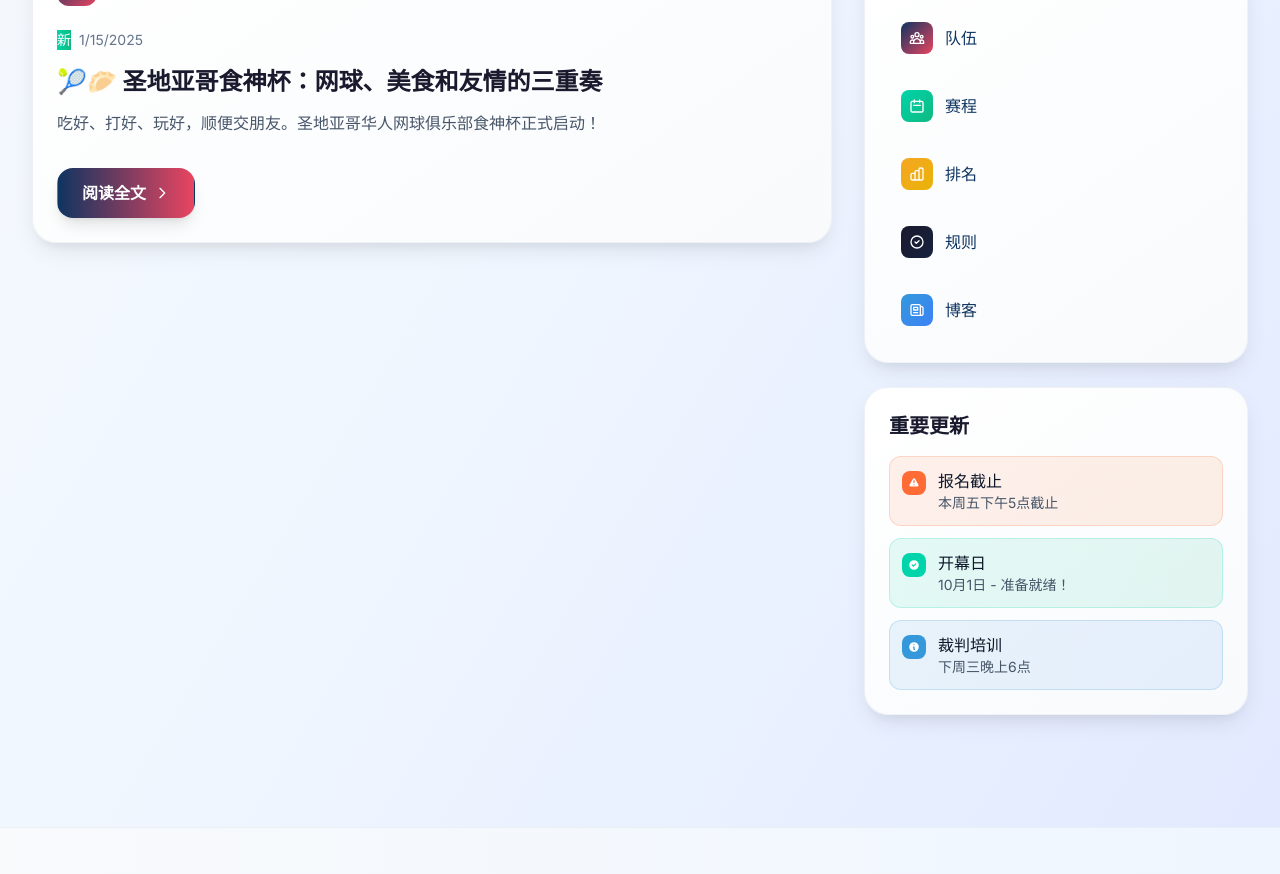
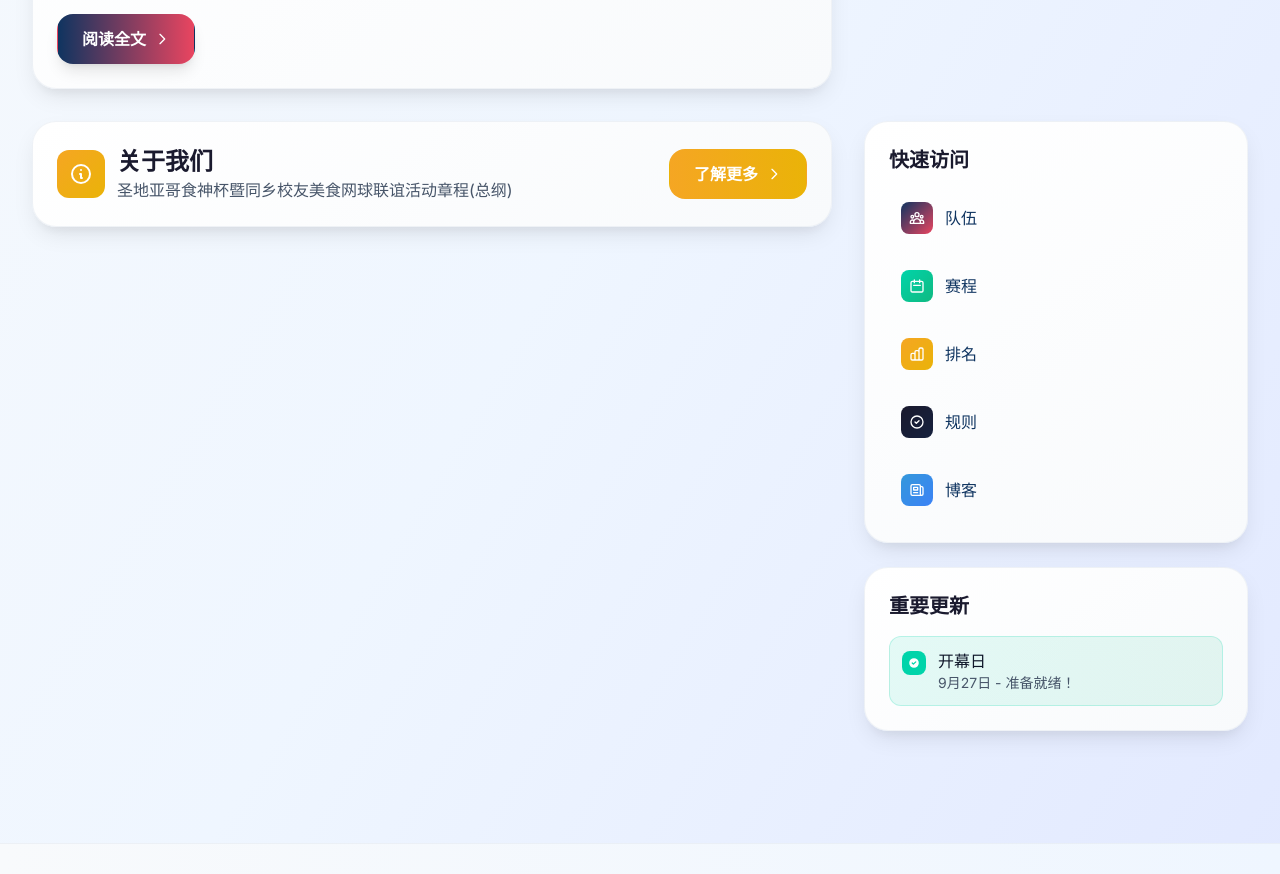
Before and after one commit to seghippo/foodgodcup.github.io, a Next.js app: page / in a window 1280 px wide. Shown: the part 940-1814 px from the top of the page. Built offline with nearby package versions, Linux system fonts and the light colour scheme.

Commit message:
重新排列首页布局：将关于我们移到最新消息下面，简化重要更新只保留开幕日并更新日期为9/27

```diff
--- a/app/page.tsx
+++ b/app/page.tsx
@@ -114,29 +114,6 @@ export default function HomePage() {
         </div>
       </section>
 
-      {/* About Us Preview */}
-      <section className="card">
-        <div className="flex items-center justify-between">
-          <div className="flex items-center gap-3">
-            <div className="w-12 h-12 bg-gradient-to-br from-league-gold to-yellow-500 rounded-xl flex items-center justify-center">
-              <svg className="w-6 h-6 text-white" fill="none" stroke="currentColor" viewBox="0 0 24 24">
-                <path strokeLinecap="round" strokeLinejoin="round" strokeWidth={2} d="M13 16h-1v-4h-1m1-4h.01M21 12a9 9 0 11-18 0 9 9 0 0118 0z" />
-              </svg>
-            </div>
-            <div>
-              <h2 className="text-2xl font-bold text-league-primary dark:text-white">{t('about.title')}</h2>
-              <p className="text-slate-600 dark:text-slate-400">{t('about.subtitle')}</p>
-            </div>
-          </div>
-          <Link href="/about" className="btn-gold">
-            <span>{t('about.learnMore')}</span>
-            <svg className="w-4 h-4" fill="none" stroke="currentColor" viewBox="0 0 24 24">
-              <path strokeLinecap="round" strokeLinejoin="round" strokeWidth={2} d="M9 5l7 7-7 7" />
-            </svg>
-          </Link>
-        </div>
-      </section>
-
       {/* Main Content Grid */}
       <section className="grid lg:grid-cols-3 gap-8">
         {/* Latest Blog Post */}
@@ -182,6 +159,31 @@ export default function HomePage() {
                 <p className="text-slate-500 dark:text-slate-400">No posts yet. Check back soon!</p>
               </div>
             )}
+          </div>
+        </div>
+
+        {/* About Us Preview */}
+        <div className="lg:col-span-2">
+          <div className="card">
+            <div className="flex items-center justify-between">
+              <div className="flex items-center gap-3">
+                <div className="w-12 h-12 bg-gradient-to-br from-league-gold to-yellow-500 rounded-xl flex items-center justify-center">
+                  <svg className="w-6 h-6 text-white" fill="none" stroke="currentColor" viewBox="0 0 24 24">
+                    <path strokeLinecap="round" strokeLinejoin="round" strokeWidth={2} d="M13 16h-1v-4h-1m1-4h.01M21 12a9 9 0 11-18 0 9 9 0 0118 0z" />
+                  </svg>
+                </div>
+                <div>
+                  <h2 className="text-2xl font-bold text-league-primary dark:text-white">{t('about.title')}</h2>
+                  <p className="text-slate-600 dark:text-slate-400">{t('about.subtitle')}</p>
+                </div>
+              </div>
+              <Link href="/about" className="btn-gold">
+                <span>{t('about.learnMore')}</span>
+                <svg className="w-4 h-4" fill="none" stroke="currentColor" viewBox="0 0 24 24">
+                  <path strokeLinecap="round" strokeLinejoin="round" strokeWidth={2} d="M9 5l7 7-7 7" />
+                </svg>
+              </Link>
+            </div>
           </div>
         </div>
 
@@ -242,18 +244,6 @@ export default function HomePage() {
           <div className="card">
             <h3 className="text-xl font-bold text-league-primary dark:text-white mb-4">{t('home.importantUpdates')}</h3>
             <div className="space-y-3">
-              <div className="flex items-start gap-3 p-3 bg-gradient-to-r from-league-warning/10 to-orange-500/10 rounded-xl border border-league-warning/20">
-                <div className="w-6 h-6 bg-league-warning rounded-lg flex items-center justify-center flex-shrink-0 mt-0.5">
-                  <svg className="w-3 h-3 text-white" fill="currentColor" viewBox="0 0 20 20">
-                    <path fillRule="evenodd" d="M8.257 3.099c.765-1.36 2.722-1.36 3.486 0l5.58 9.92c.75 1.334-.213 2.98-1.742 2.98H4.42c-1.53 0-2.493-1.646-1.743-2.98l5.58-9.92zM11 13a1 1 0 11-2 0 1 1 0 012 0zm-1-8a1 1 0 00-1 1v3a1 1 0 002 0V6a1 1 0 00-1-1z" clipRule="evenodd" />
-                  </svg>
-                </div>
-                <div>
-                  <p className="font-medium text-slate-900 dark:text-white">{t('home.registrationDeadline')}</p>
-                  <p className="text-sm text-slate-600 dark:text-slate-400">{t('home.registrationDeadlineDesc')}</p>
-                </div>
-              </div>
-
               <div className="flex items-start gap-3 p-3 bg-gradient-to-r from-league-success/10 to-emerald-500/10 rounded-xl border border-league-success/20">
                 <div className="w-6 h-6 bg-league-success rounded-lg flex items-center justify-center flex-shrink-0 mt-0.5">
                   <svg className="w-3 h-3 text-white" fill="currentColor" viewBox="0 0 20 20">
@@ -265,18 +255,6 @@ export default function HomePage() {
                   <p className="text-sm text-slate-600 dark:text-slate-400">{t('home.openingDayDesc')}</p>
                 </div>
               </div>
-
-              <div className="flex items-start gap-3 p-3 bg-gradient-to-r from-league-info/10 to-blue-500/10 rounded-xl border border-league-info/20">
-                <div className="w-6 h-6 bg-league-info rounded-lg flex items-center justify-center flex-shrink-0 mt-0.5">
-                  <svg className="w-3 h-3 text-white" fill="currentColor" viewBox="0 0 20 20">
-                    <path fillRule="evenodd" d="M18 10a8 8 0 11-16 0 8 8 0 0116 0zm-7-4a1 1 0 11-2 0 1 1 0 012 0zM9 9a1 1 0 000 2v3a1 1 0 001 1h1a1 1 0 100-2v-3a1 1 0 00-1-1H9z" clipRule="evenodd" />
-                  </svg>
-                </div>
-                <div>
-                  <p className="font-medium text-slate-900 dark:text-white">{t('home.refereeClinic')}</p>
-                  <p className="text-sm text-slate-600 dark:text-slate-400">{t('home.refereeClinicDesc')}</p>
-                </div>
-              </div>
             </div>
           </div>
         </div>
--- a/lib/language.tsx
+++ b/lib/language.tsx
@@ -53,7 +53,7 @@ const translations = {
     'home.registrationDeadline': 'Registration Deadline',
     'home.registrationDeadlineDesc': 'Closes this Friday at 5pm',
     'home.openingDay': 'Opening Day',
-    'home.openingDayDesc': 'October 1st - Get ready!',
+    'home.openingDayDesc': 'September 27th - Get ready!',
     'home.refereeClinic': 'Referee Clinic',
     'home.refereeClinicDesc': 'Next Wednesday at 6pm',
 
@@ -402,7 +402,7 @@ const translations = {
     'home.registrationDeadline': '报名截止',
     'home.registrationDeadlineDesc': '本周五下午5点截止',
     'home.openingDay': '开幕日',
-    'home.openingDayDesc': '10月1日 - 准备就绪！',
+    'home.openingDayDesc': '9月27日 - 准备就绪！',
     'home.refereeClinic': '裁判培训',
     'home.refereeClinicDesc': '下周三晚上6点',
 
```
